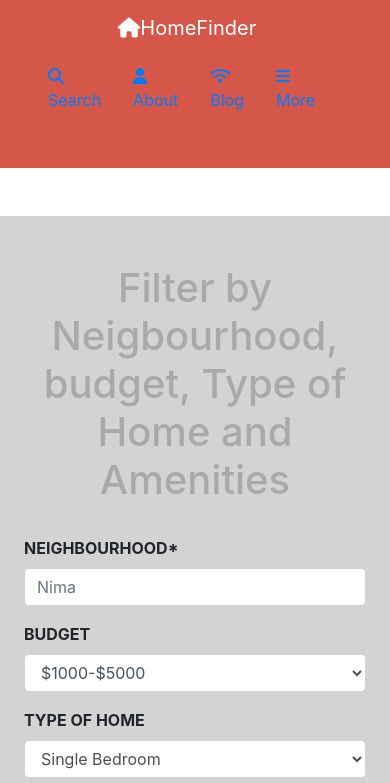
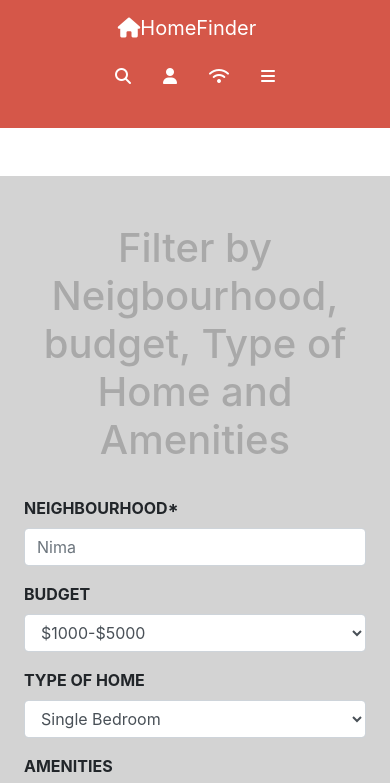
Before and after one commit to luqmanmusah/homefinder, a plain HTML site: page search.html in a window 390 px wide. Shown: the top 783 px of the page. Drawn offline with nearby package versions, Linux system fonts and the light colour scheme.

Commit message:
Added responsiveness to the pages

```diff
--- a/search.html
+++ b/search.html
@@ -13,34 +13,33 @@
 </head>
 <body>
     <header>
-        <nav class="navbar align-items-center">
+        <nav class="navbar d-flex justify-content-center">
             <div class="container-fluid d-flex col-12 col-md-6 justify-content-center flex-row">
               <a class="navbar-brand" href="./index.html"><i class="fa fa-home" aria-hidden="true"></i>HomeFinder</a>
             </div>
-              <div>
-                <ul class="navbar col-12 col-md-12 col-lg-12 justify-content-space align-items-center">
+              <div class="">
+                <ul class="navbar col-12 col-md-12 col-lg-12">
                   <li class="nav-item">
-                    <a class="nav-link" href="#">
-                        <i class="fa fa-search" aria-hidden="true"></i>
-                        <p class="nav-text">Search</p>
+                    <a class="nav-link text-white" href="./search.html">
+                        <i class="fa fa-search text-white" aria-hidden="true"></i><span class="d-none d-md-inline"> Search </span>
                     </a>
                   </li>
                   <li class="nav-item">
-                    <a class="nav-link" href="#">
-                        <i class="fas fa-user" aria-hidden="true"></i>
-                        <p class="nav-text"> About</p>
+                    <a class="nav-link text-white" href="#">
+                        <i class="fas fa-user text-white" aria-hidden="true"></i> <span class="d-none d-md-inline"> About</span>
+
                     </a>
                   </li>
                   <li class="nav-item">
-                    <a class="nav-link" href="#">
-                        <i class="fas fa-wifi" aria-hidden="true"></i>
-                        <p class="nav-text"> Blog</p>
+                    <a class="nav-link text-white" href="#">
+                        <i class="fas fa-wifi text-white" aria-hidden="true"></i> <span class="d-none d-md-inline"> Blog</span>
+
                     </a>
                   </li>
                   <li class="nav-item">
-                    <a class="nav-link" href="#">
-                        <i class="fas fa-bars" aria-hidden="true"></i>
-                        <p class="nav-text"> More</p>
+                    <a class="nav-link text-white" href="#">
+                        <i class="fas fa-bars text-white" aria-hidden="true"></i> <span class="d-none d-md-inline"> More</span>
+
                     </a>
                   </li>
                 </ul>
```
Also changed, not shown: details.html (+14 -16 lines).
